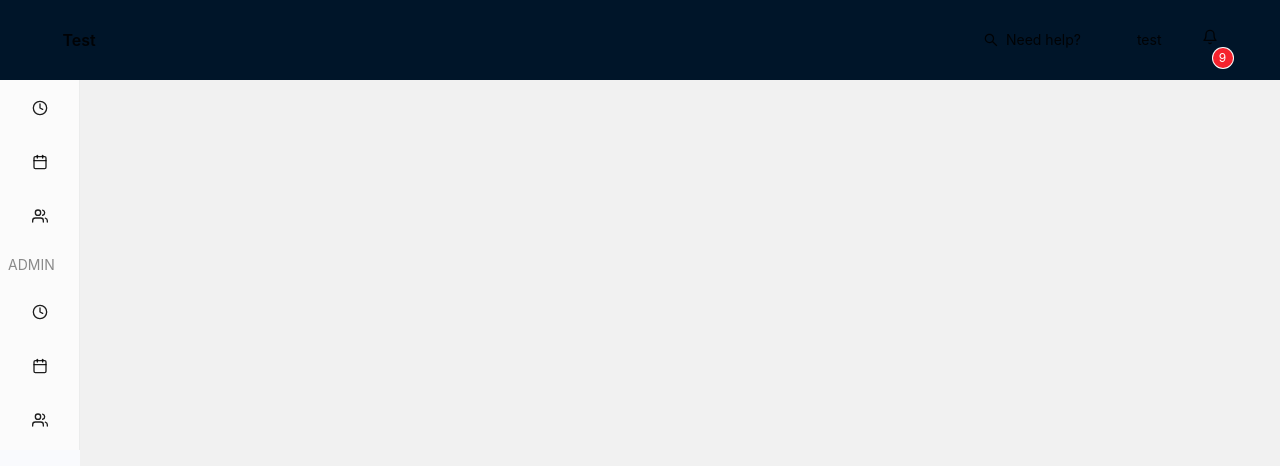
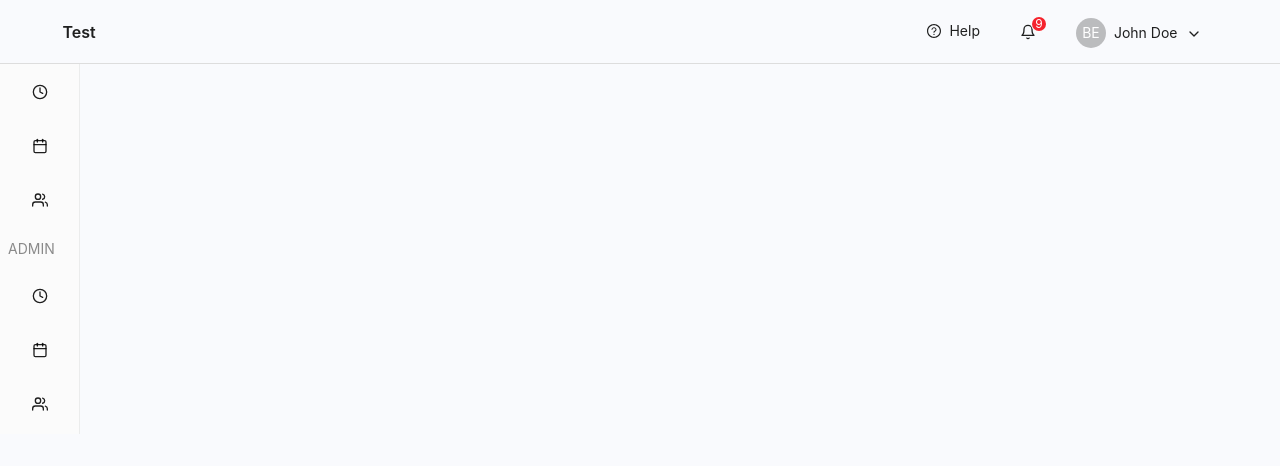
Before and after one commit to SimplyRecruit/taas, a Next.js app: page / in a window 1280 px wide. Shown: the top 466 px of the page. Built offline with nearby package versions, Linux system fonts and the light colour scheme.

Commit message:
FE-2 fix & refactor feat: bişiler var

```diff
--- a/src/shared/components/CurrentUserMenu/CurrentUserMenu.tsx
+++ b/src/shared/components/CurrentUserMenu/CurrentUserMenu.tsx
@@ -1,13 +1,14 @@
-import { FiSettings, FiLogOut, FiHelpCircle } from 'react-icons/fi';
-import { MenuProps, Dropdown, Space, Typography, Button } from 'antd';
+import { FiSettings, FiLogOut, FiChevronDown } from 'react-icons/fi';
+import { MenuProps, Dropdown, Space, Typography, Button, Avatar } from 'antd';
 import { useRouter } from 'next/router';
+import { ICON_TOP_MARGIN_FIX } from '@/src/shared/constants';
 
 
 export default function CurrentUserMenu() {
   const router = useRouter();
 
 
-  const name = 'test';
+  const name = 'John Doe';
 
   const items: MenuProps['items'] = [
     {
@@ -17,11 +18,6 @@ export default function CurrentUserMenu() {
       onClick: () => {
         router.push('/settings');
       },
-    },
-    {
-      key: 'help',
-      icon: <FiHelpCircle />,
-      label: 'Help',
     },
     {
       key: 'signOut',
@@ -34,6 +30,7 @@ export default function CurrentUserMenu() {
   ];
 
   return (
+    <div>
       <Dropdown
         menu={{
           items,
@@ -41,14 +38,17 @@ export default function CurrentUserMenu() {
         placement="bottomLeft"
         trigger={['click']}
       >
-      <Button type="link">
+        <Button type="text" style={{ paddingTop: 0, paddingBottom: 0 }} >
+          <Space size="small" align='center'>
+            <Avatar size={'small'} style={{
 
-        <Space size="small">
-
-          <Typography.Text>{name}</Typography.Text>
+            }}>BE</Avatar>
+            <Typography.Text style={{ margin: 0 }}>{name}</Typography.Text>
+            <FiChevronDown size={16} style={{ marginTop: ICON_TOP_MARGIN_FIX }} />
           </Space>
-
         </Button>
       </Dropdown>
+
+    </div>
   );
 }
--- a/src/shared/constants/constants.ts
+++ b/src/shared/constants/constants.ts
@@ -1,5 +1,6 @@
 //  SIDER
 const SIDER_WIDTH = 168;
-const HEADER_HEIGHT = 80;
+const HEADER_HEIGHT = 64;
+const ICON_TOP_MARGIN_FIX = 6;
 
-export { SIDER_WIDTH, HEADER_HEIGHT };
+export { SIDER_WIDTH, HEADER_HEIGHT, ICON_TOP_MARGIN_FIX };
--- a/src/shared/layouts/AppLayout/AppLayout.tsx
+++ b/src/shared/layouts/AppLayout/AppLayout.tsx
@@ -1,9 +1,9 @@
 import { bottomMenuItems, topMenuItems } from './menu-items';
-import { HEADER_HEIGHT, SIDER_WIDTH } from 'src/shared/constants';
-import { Badge, Button, ConfigProvider, Layout, Menu, Space, Typography } from 'antd';
+import { HEADER_HEIGHT, SIDER_WIDTH, ICON_TOP_MARGIN_FIX } from 'src/shared/constants';
+import { Avatar, Badge, Button, ConfigProvider, Divider, Layout, Menu, Space, Typography } from 'antd';
 import { useRouter } from 'next/router';
-import { FiBell } from 'react-icons/fi';
-import { SearchOutlined } from '@ant-design/icons';
+import { FiBell, FiChevronDown, FiHelpCircle } from 'react-icons/fi';
+import { QuestionCircleOutlined, BellOutlined } from '@ant-design/icons';
 import Link from 'next/link';
 import { useState } from 'react';
 import Image from 'next/image';
@@ -24,45 +24,53 @@ export default function PlatformLayout({ children }: PlatformLayoutProps) {
         token: {
           controlHeight: 40,
           colorBgBase: '#F9FAFD',
+          colorBgLayout: "#F9FAFD",
         },
       }}
     >
       <Layout>
-        <Layout.Header >
+        <Layout.Header style={{ backgroundColor: "#F9FAFD", height: HEADER_HEIGHT, borderBottom: '1px solid #ddd' }}>
           <div
             style={{
               display: 'flex',
               justifyContent: 'space-between',
               alignItems: 'center',
-              height: '100%'
+              height: '100%',
+
             }}
           >
             <Typography.Title level={5} style={{ margin: 0 }}>
               Test
             </Typography.Title>
-            <Space align="center" size="large">
+            <Space size="large" align="center" >
               <Button
-                icon={<SearchOutlined />}
                 target="_blank"
                 type="text"
               >
-                Need help?
+                <Space size='small' align='center'>
+                  <QuestionCircleOutlined />
+                  <Typography>Help</Typography>
+                </Space>
               </Button>
-              <CurrentUserMenu />
+              <div style={{ marginTop: ICON_TOP_MARGIN_FIX }}>
                 <Badge
                   color="red"
                   count={9}
                   style={{
                     cursor: "pointer",
-                  marginTop: "1.8rem"
                   }}
-                offset={[5, -5]}
+                  size="small"
+                  offset={[3, 0]}
                 >
                   <FiBell size={16} />
                 </Badge>
+              </div>
+              <CurrentUserMenu />
             </Space>
           </div>
+
         </Layout.Header>
+
         <Layout style={{ height: `calc(100vh - ${HEADER_HEIGHT}px)` }}>
           <Layout.Sider
             collapsible
```
Lines whose indentation alone changed are shown as unchanged.
